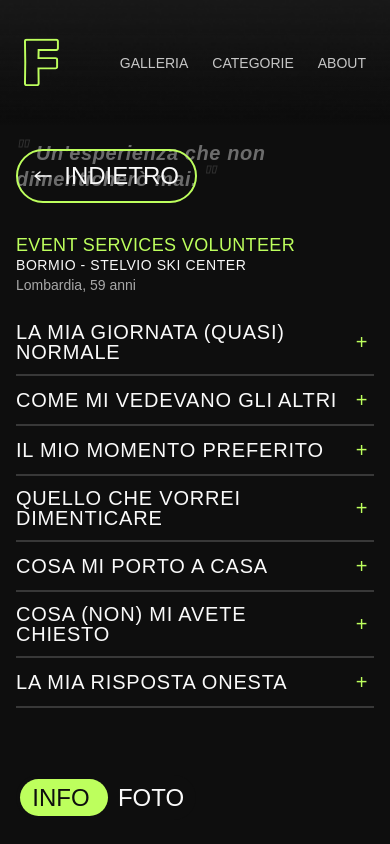
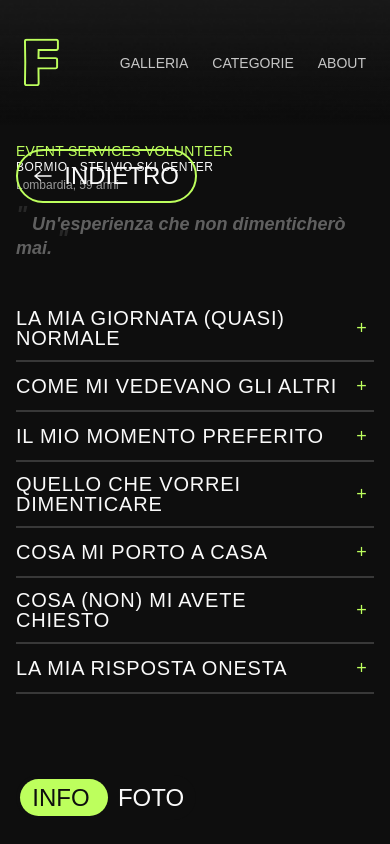
Before and after one commit to xserahx/fuori-campo, a SvelteKit app: page /volunteer/1/profile in a window 390 px wide. Built offline with nearby package versions, Linux system fonts and the light colour scheme.

Commit message:
add the right layout for volunteer page (almost def)

```diff
--- a/src/routes/volunteer/[slug]/profile/+page.svelte
+++ b/src/routes/volunteer/[slug]/profile/+page.svelte
@@ -22,13 +22,21 @@
     (imagesRaw as Volunteer[]).find((img, i) => img.name && slugify(img.name, i) === currentSlug) ?? null
   );
 
-  /* ── Name split: first word = firstname (outline), rest = surname (filled) ── */
-  const nameSurname  = $derived(
+  /* ── Name display: firstname (outline) + surname (filled) ───── */
+  const nameSurname = $derived(
     (volunteer?.name ?? '').trim().split(/\s+/).slice(1).join(' ').toUpperCase()
   );
   const nameFirstname = $derived(
     (volunteer?.name ?? '').trim().split(/\s+/)[0]?.toUpperCase() ?? ''
   );
+
+  /* ── Photos for this volunteer (for FOTO view) ───────────────── */
+  const volunteerPhotos = $derived(
+    imagesRaw.filter(img => img.name && volunteer?.name && img.name === volunteer.name)
+  );
+
+  /* ── View mode toggle: 'info' | 'foto' ───────────────────────── */
+  let viewMode = $state<'info' | 'foto'>('info');
 
   /* ── Q&A accordion ───────────────────────────────────────────── */
   const questionTitles = [
@@ -43,8 +51,8 @@
 
   let openQ = $state(-1);
 
-  /* Reset accordion when route changes */
-  $effect(() => { currentSlug; openQ = -1; });
+  /* Reset on navigation */
+  $effect(() => { currentSlug; openQ = -1; viewMode = 'info'; });
 
   /* ── Helpers ─────────────────────────────────────────────────── */
   function locationLine(vol: Volunteer | null): string {
@@ -69,7 +77,7 @@
 
 <main class="profile">
 
-  <!-- ── INDIETRO button ────────────────────────────────────────── -->
+  <!-- ── INDIETRO button (always visible) ──────────────────────── -->
   <button
     class="back-btn"
     type="button"
@@ -81,10 +89,11 @@
     INDIETRO
   </button>
 
-  <!-- ── Hero name (two staggered lines) ──────────────────────── -->
+  <!-- ── Hero name (always visible, both modes) ────────────────── -->
   <!--
-    Line 1: SURNAME — lime filled, left-aligned at 4.17vw
-    Line 2: FIRSTNAME — lime outline (text-stroke), indented to 19.68vw
+    Line 1: SURNAME — lime filled,   left: 4.17vw  (72px / 1728px artboard)
+    Line 2: FIRSTNAME — lime outline, left: 19.68vw (340px / 1728px artboard)
+    Font: 116px extra-bold → clamp(40px, 6.71vw, 116px)
   -->
   <div class="name-hero" aria-label={volunteer?.name}>
     {#if nameSurname}
@@ -93,33 +102,43 @@
     <div class="name-firstname" aria-hidden="true">{nameFirstname}</div>
   </div>
 
-  <!-- ── Quote (top-right) ─────────────────────────────────────── -->
-  {#if volunteer?.quote}
-    <blockquote class="vol-quote">
-      <span class="qmark qmark--open" aria-hidden="true">"</span>
-      {volunteer.quote}
-      <span class="qmark qmark--close" aria-hidden="true">"</span>
-    </blockquote>
-  {:else}
-    <!-- Placeholder quote for visual completeness -->
-    <blockquote class="vol-quote vol-quote--placeholder">
-      <span class="qmark qmark--open" aria-hidden="true">"</span>
-      Un'esperienza che non dimenticherò mai.
-      <span class="qmark qmark--close" aria-hidden="true">"</span>
-    </blockquote>
-  {/if}
+  <!-- ════════════════════════════════════════════════════════════
+       INFO VIEW
+       Left column : volunteer info (role / location / detail)
+       Right column: Q&A accordion
+       ════════════════════════════════════════════════════════════ -->
+  {#if viewMode === 'info'}
 
-  <!-- ── Volunteer info (left column) ──────────────────────────── -->
+    <!-- Volunteer info (left, mid-page) -->
     <div class="vol-info">
       <p class="info-role">{(volunteer?.role ?? 'Event Services Volunteer').toUpperCase()}</p>
       <p class="info-location">{locationLine(volunteer)}</p>
       <p class="info-detail">{detailLine(volunteer)}</p>
     </div>
 
-  <!-- ── Q&A accordion (right column) ─────────────────────────── -->
-  <div class="qa-wrap">
+    <!-- Quote (top-right) -->
+    {#if volunteer?.quote}
+      <blockquote class="vol-quote">
+        <span class="qmark" aria-hidden="true">"</span>
+        {volunteer.quote}
+        <span class="qmark" aria-hidden="true">"</span>
+      </blockquote>
+    {:else}
+      <blockquote class="vol-quote vol-quote--dim">
+        <span class="qmark" aria-hidden="true">"</span>
+        Un'esperienza che non dimenticherò mai.
+        <span class="qmark" aria-hidden="true">"</span>
+      </blockquote>
+    {/if}
+
+    <!-- Q&A accordion (right column) -->
+    <!--
+      Figma: right:62px → 3.59vw, top:522px → 46.2vh of 1130px artboard.
+      Width: 1059px → 61.3vw, so left = 100% - 3.59vw - 61.3vw = 35.11vw.
+    -->
+    <div class="qa-wrap" role="list">
       {#each questionTitles as q, i}
-      <div class="qa-item">
+        <div class="qa-item" role="listitem">
           <button
             class="qa-row"
             class:qa-row--open={openQ === i}
@@ -132,7 +151,7 @@
           </button>
           <div class="qa-sep" aria-hidden="true"></div>
           {#if openQ === i}
-          <div class="qa-answer" role="region">
+            <div class="qa-answer" role="region" aria-live="polite">
               <p>{volunteer?.responses?.[i] ?? 'Nessuna risposta disponibile.'}</p>
             </div>
           {/if}
@@ -140,20 +159,80 @@
       {/each}
     </div>
 
-  <!-- ── INFO / FOTO toggle (bottom-left) ─────────────────────── -->
-  <!-- INFO is selected (current page); FOTO navigates back to lightbox -->
+  {:else}
+  <!-- ════════════════════════════════════════════════════════════
+       FOTO VIEW (Figma 6039:15675 / 6039:15746)
+       Right side: scrollable vertical column of volunteer photos,
+       with fade-mask at top & bottom.
+       Clicking a photo → back to lightbox for this volunteer.
+       ════════════════════════════════════════════════════════════ -->
+    <div class="foto-wrap">
+      <!-- Top + bottom blur gradients from Figma -->
+      <div class="foto-fade foto-fade--top" aria-hidden="true"></div>
+      <div class="foto-fade foto-fade--bottom" aria-hidden="true"></div>
+
+      <div class="foto-scroll">
+        {#each volunteerPhotos as img (img.src + img.left)}
+          <button
+            class="foto-btn"
+            type="button"
+            aria-label="Vedi foto grande"
+            onclick={() => goto(`/volunteer/${currentSlug}`)}
+          >
+            <img
+              src={img.src}
+              alt={img.name ?? 'foto volunteer'}
+              class="foto-img"
+              draggable="false"
+            />
+          </button>
+        {/each}
+
+        <!-- Fallback: show src from volunteer directly if no tagged photos -->
+        {#if volunteerPhotos.length === 0 && volunteer?.src}
+          <button
+            class="foto-btn"
+            type="button"
+            aria-label="Vedi foto grande"
+            onclick={() => goto(`/volunteer/${currentSlug}`)}
+          >
+            <img
+              src={volunteer.src}
+              alt={volunteer?.name ?? 'foto volunteer'}
+              class="foto-img"
+              draggable="false"
+            />
+          </button>
+        {/if}
+      </div>
+    </div>
+
+  {/if}
+
+  <!-- ── INFO / FOTO toggle (bottom-left, always visible) ──────── -->
+  <!--
+    Geometry (same as gallery toggle):
+    Track: 180×45px, border-radius 999px, bg #0e0e0e
+    Pill: 88×37px, top:4px
+    INFO selected → pill left:4px
+    FOTO selected → pill translateX(84px)  (180-88-4=88 → shift=84)
+  -->
   <div class="toggle-area">
-    <div class="toggle-track">
-      <!-- Pill is on the left (INFO side) -->
+    <div class="toggle-track" class:toggle--foto={viewMode === 'foto'}>
       <span class="toggle-pill" aria-hidden="true"></span>
-      <button class="toggle-opt toggle-opt--info" type="button" aria-pressed="true">
+      <button
+        class="toggle-opt toggle-opt--info"
+        type="button"
+        aria-pressed={viewMode === 'info'}
+        onclick={() => { viewMode = 'info'; openQ = -1; }}
+      >
         INFO
       </button>
       <button
         class="toggle-opt toggle-opt--foto"
         type="button"
-        aria-pressed="false"
-        onclick={() => goto(`/volunteer/${currentSlug}`)}
+        aria-pressed={viewMode === 'foto'}
+        onclick={() => { viewMode = 'foto'; }}
       >
         FOTO
       </button>
@@ -187,14 +266,10 @@
   }
 
   /* ── INDIETRO button ─────────────────────────────────────────────── */
-  /*
-   * Figma: left:72px, top:~160px (below browser chrome).
-   * We place it below the navbar using the CSS variable.
-   */
   .back-btn {
     position: absolute;
-    left: 4.17vw;   /* 72 / 1728 */
-    top: calc(var(--navbar-height, 100px) + 24px);
+    left: 4.17vw;
+    top: calc(var(--navbar-height, 125px) + 24px);
     z-index: 30;
     display: flex;
     align-items: center;
@@ -219,11 +294,11 @@
 
   /* ── Hero name ───────────────────────────────────────────────────── */
   /*
-   * Figma artboard: 1728px wide.
-   * Line 1 (surname) : padding-left 72px  → 4.17vw, lime filled
+   * Figma artboard: 1728px wide, artboard top: ~113px browser chrome.
+   * Line 1 (surname):   padding-left  72px → 4.17vw, lime filled
    * Line 2 (firstname): padding-left 340px → 19.68vw, lime outline
-   * Font: 116px extra-bold  → clamp(40px, 6.71vw, 116px)
-   * Top: 222px from artboard → ~20vh
+   * Font size: 116px → clamp(40px, 6.71vw, 116px)
+   * Top: 222px from artboard, after browser chrome offset
    */
   .name-hero {
     position: absolute;
@@ -255,44 +330,8 @@
     -webkit-text-stroke: 2px var(--color-content-accent, #bdff5d);
   }
 
-  /* ── Quote (top-right) ──────────────────────────────────────────── */
-  /*
-   * Figma: left ~calc(66.67% + 75px), top ~242px, w ~393px, 32px bold, right-aligned.
-   */
-  .vol-quote {
-    position: absolute;
-    left: calc(67% + 4.34vw);
-    top: 21vh;
-    width: clamp(180px, 22.7vw, 393px);
-    margin: 0;
-    padding: 0;
-    font-size: clamp(16px, 1.85vw, 32px);
-    font-weight: 700;
-    line-height: 1.3;
-    letter-spacing: 0.03em;
-    color: #fafafa;
-    text-align: right;
-    z-index: 6;
-    font-style: normal;
-  }
-
-  .vol-quote--placeholder {
-    opacity: 0.4;
-    font-style: italic;
-  }
-
-  .qmark {
-    font-size: 1.4em;
-    line-height: 0.6;
-    color: transparent;
-    -webkit-text-stroke: 1px rgba(250,250,250,0.35);
-    vertical-align: text-top;
-  }
-
-  /* ── Volunteer info (left, mid-page) ────────────────────────────── */
-  /*
-   * Figma: left:74px → 4.28vw, top:539px → ~47.7vh
-   */
+  /* ── Volunteer info (left, mid-page, INFO mode only) ──────────── */
+  /*  Figma: left:74px → 4.28vw, top:539px → ~47.7vh of 1130px */
   .vol-info {
     position: absolute;
     left: 4.28vw;
@@ -301,12 +340,12 @@
     display: flex;
     flex-direction: column;
     gap: 2px;
-    max-width: 30vw;
+    max-width: 28vw;
   }
 
   .info-role {
     margin: 0;
-    font-size: clamp(18px, 2.08vw, 36px);  /* 36/1728 = 2.08vw */
+    font-size: clamp(14px, 2.08vw, 36px);
     font-weight: 500;
     line-height: 1;
     letter-spacing: 0.02em;
@@ -315,7 +354,7 @@
 
   .info-location {
     margin: 0;
-    font-size: clamp(14px, 1.39vw, 24px);  /* 24/1728 = 1.39vw */
+    font-size: clamp(12px, 1.39vw, 24px);
     font-weight: 500;
     line-height: 1.3;
     letter-spacing: 0.04em;
@@ -324,17 +363,41 @@
 
   .info-detail {
     margin: 0;
-    font-size: clamp(14px, 1.39vw, 24px);
+    font-size: clamp(12px, 1.39vw, 24px);
     font-weight: 400;
     line-height: 1.3;
-    color: rgba(250, 250, 250, 0.65);
+    color: rgba(250, 250, 250, 0.6);
   }
 
-  /* ── Q&A accordion (right column) ──────────────────────────────── */
-  /*
-   * Figma: right:62px → 3.59vw, top:522px → 46.2vh, width:1059px → 61.3vw.
-   * So left = 100% - 3.59vw - 61.3vw = 35.11vw
-   */
+  /* ── Quote (top-right, INFO mode only) ──────────────────────────── */
+  /*  Figma: left ≈ calc(67% + 4.34vw), top ~242px */
+  .vol-quote {
+    position: absolute;
+    left: calc(67% + 4vw);
+    top: 21vh;
+    width: clamp(160px, 22.7vw, 393px);
+    margin: 0;
+    padding: 0;
+    font-size: clamp(14px, 1.85vw, 32px);
+    font-weight: 700;
+    line-height: 1.3;
+    color: #fafafa;
+    text-align: right;
+    z-index: 6;
+    font-style: normal;
+  }
+
+  .vol-quote--dim { opacity: 0.35; font-style: italic; }
+
+  .qmark {
+    font-size: 1.3em;
+    line-height: 0;
+    opacity: 0.3;
+    vertical-align: super;
+  }
+
+  /* ── Q&A accordion (right column, INFO mode) ─────────────────── */
+  /*  Figma: right:62px → 3.59vw, top:522px → 46.2vh, width:1059px → 61.3vw */
   .qa-wrap {
     position: absolute;
     left: 35.11vw;
@@ -349,10 +412,7 @@
 
   .qa-wrap::-webkit-scrollbar { display: none; }
 
-  .qa-item {
-    display: flex;
-    flex-direction: column;
-  }
+  .qa-item { display: flex; flex-direction: column; }
 
   .qa-row {
     width: 100%;
@@ -364,7 +424,8 @@
     border: 0;
     background: transparent;
     color: #fafafa;
-    font-size: clamp(18px, 2.78vw, 48px);  /* 48/1728 = 2.78vw */
+    /* Figma: 48px medium, tracking 1.92px */
+    font-size: clamp(16px, 2.78vw, 48px);
     font-weight: 500;
     line-height: 1;
     text-transform: uppercase;
@@ -375,24 +436,23 @@
   }
 
   .qa-row:hover,
-  .qa-row--open {
-    color: var(--color-content-accent, #bdff5d);
-  }
+  .qa-row--open { color: var(--color-content-accent, #bdff5d); }
 
   .qa-title { flex: 1; }
 
   .qa-icon {
     flex-shrink: 0;
-    width: clamp(24px, 3.01vw, 52px);   /* 52/1728 = 3.01vw */
+    width: clamp(24px, 3.01vw, 52px);
     height: clamp(24px, 3.01vw, 52px);
     display: flex;
     align-items: center;
     justify-content: center;
-    font-size: clamp(20px, 2.31vw, 40px);
+    font-size: clamp(18px, 2.31vw, 40px);
     font-weight: 300;
     color: var(--color-content-accent, #bdff5d);
   }
 
+  /* Figma: separator 2.417px white line */
   .qa-sep {
     height: 2px;
     background: rgba(250, 250, 250, 0.18);
@@ -406,17 +466,100 @@
 
   .qa-answer p {
     margin: 0;
-    font-size: clamp(14px, 1.04vw, 18px);
+    font-size: clamp(13px, 1.04vw, 18px);
     font-weight: 400;
     line-height: 1.6;
     color: rgba(250, 250, 250, 0.8);
   }
 
-  /* ── INFO / FOTO toggle (bottom-left) ──────────────────────────── */
+  /* ── FOTO view wrapper ───────────────────────────────────────────── */
   /*
-   * Figma: left:72px → 4.17vw, bottom:48px.
-   * Same geometry as gallery toggle: 180×45px track, 88×37px lime pill.
-   * INFO is selected (pill on left), FOTO on right.
+   * Figma 6039:15675: photo column centered at x ≈ 74.5vw (right of center),
+   * spanning from below the name to near-bottom of screen.
+   * Width ≈ 42.6vw (735.966 / 1728). Centred in the right half.
+   */
+  .foto-wrap {
+    position: absolute;
+    left: 53vw;        /* start right of center, matching Figma */
+    right: 3.59vw;
+    top: 38vh;         /* just below name section */
+    bottom: 80px;
+    z-index: 10;
+    overflow: hidden;
+  }
+
+  /* Top fade: blur gradient from Figma */
+  .foto-fade {
+    position: absolute;
+    left: 0;
+    right: 0;
+    z-index: 2;
+    pointer-events: none;
+    height: 120px;
+  }
+
+  .foto-fade--top {
+    top: 0;
+    background: linear-gradient(to bottom, #0e0e0e 0%, transparent 100%);
+    backdrop-filter: blur(4px);
+    -webkit-mask-image: linear-gradient(to bottom, black 60%, transparent 100%);
+  }
+
+  .foto-fade--bottom {
+    bottom: 0;
+    background: linear-gradient(to top, #0e0e0e 0%, transparent 100%);
+    backdrop-filter: blur(4px);
+    -webkit-mask-image: linear-gradient(to top, black 60%, transparent 100%);
+  }
+
+  /* Scrollable photo column */
+  .foto-scroll {
+    position: absolute;
+    inset: 0;
+    overflow-y: auto;
+    overflow-x: hidden;
+    scrollbar-width: none;
+    display: flex;
+    flex-direction: column;
+    gap: 20px;
+    padding: 40px 0;
+  }
+
+  .foto-scroll::-webkit-scrollbar { display: none; }
+
+  .foto-btn {
+    border: 0;
+    padding: 0;
+    background: transparent;
+    cursor: pointer;
+    display: block;
+    width: 100%;
+    flex-shrink: 0;
+    transition: opacity 0.2s ease;
+    border-radius: 4px;
+    overflow: hidden;
+  }
+
+  .foto-btn:hover { opacity: 0.82; }
+
+  .foto-img {
+    width: 100%;
+    height: auto;
+    display: block;
+    object-fit: cover;
+    pointer-events: none;
+    user-select: none;
+    -webkit-user-drag: none;
+    border-radius: 4px;
+  }
+
+  /* ── INFO / FOTO toggle ──────────────────────────────────────────── */
+  /*
+   * Same geometry as gallery toggle:
+   * Track:  180 × 45 px, radius 999px, bg #0e0e0e
+   * Pill:   88 × 37 px, top:4px
+   * INFO → pill at left:4px
+   * FOTO → pill translateX(84px)  [180 - 88 - 4 = 88; shift = 84]
    */
   .toggle-area {
     position: fixed;
@@ -434,7 +577,6 @@
     overflow: hidden;
   }
 
-  /* Lime pill — fixed on the left (INFO selected) */
   .toggle-pill {
     position: absolute;
     top: 4px;
@@ -447,10 +589,13 @@
     transition: transform 0.38s cubic-bezier(0.22, 1, 0.36, 1);
   }
 
+  /* Shift pill to the right when FOTO is active */
+  .toggle--foto .toggle-pill { transform: translateX(84px); }
+
   .toggle-opt {
     position: absolute;
     top: 0;
-    width: 90px;  /* 180 / 2 */
+    width: 90px;
     height: 45px;
     border: 0;
     background: transparent;
@@ -464,35 +609,35 @@
     font-weight: 500;
     line-height: 26px;
     text-transform: uppercase;
-  }
-
-  .toggle-opt--info {
-    left: 0;
-    color: #0e0e0e;   /* dark text on lime pill */
-    cursor: default;
-  }
-
-  .toggle-opt--foto {
-    right: 0;
-    color: #fafafa;   /* white text, unselected */
     transition: color 0.2s ease;
   }
 
-  .toggle-opt--foto:hover { color: var(--color-content-accent, #bdff5d); }
+  /* INFO (left side) */
+  .toggle-opt--info { left: 0; }
+  /* FOTO (right side) */
+  .toggle-opt--foto { right: 0; }
+
+  /* Colours: selected = dark text on lime pill; unselected = white */
+  .toggle-opt--info { color: #0e0e0e; }   /* INFO default: on lime (selected) */
+  .toggle-opt--foto { color: #fafafa; }   /* FOTO default: unselected */
+
+  /* When FOTO is active, flip the colours */
+  .toggle--foto .toggle-opt--info { color: #fafafa; }
+  .toggle--foto .toggle-opt--foto { color: #0e0e0e; }
 
   /* ── Responsive ─────────────────────────────────────────────────── */
   @media (max-width: 1100px) {
     .name-hero { top: 22vh; }
-    .vol-info { top: 50vh; max-width: 35vw; }
-    .qa-wrap  { left: 38vw; top: 46vh; }
-    .vol-quote { left: 60%; width: 35vw; top: 23vh; }
+    .vol-info  { top: 50vh; max-width: 32vw; }
+    .qa-wrap   { left: 38vw; top: 46vh; }
+    .vol-quote { left: 60%; width: 34vw; top: 23vh; }
+    .foto-wrap { left: 50vw; }
   }
 
   @media (max-width: 768px) {
-    /* Stack to a single-column scrollable layout on mobile */
     .profile { overflow-y: auto; height: auto; min-height: 100vh; }
 
-    .name-hero  { position: relative; top: auto; margin-top: 120px; }
+    .name-hero    { position: relative; top: auto; margin-top: 120px; }
     .name-surname  { padding-left: 16px; }
     .name-firstname { padding-left: 48px; }
 
@@ -502,7 +647,7 @@
       width: 100%;
       text-align: left;
       padding: 20px 16px;
-      font-size: 20px;
+      font-size: 18px;
     }
 
     .vol-info {
@@ -521,6 +666,13 @@
 
     .qa-row { font-size: 20px; }
 
+    .foto-wrap {
+      position: relative;
+      left: auto; right: auto; top: auto; bottom: auto;
+      height: 60vh;
+      margin: 16px;
+    }
+
     .toggle-area { bottom: 24px; left: 16px; }
   }
 </style>
```
Lines whose indentation alone changed are shown as unchanged.
